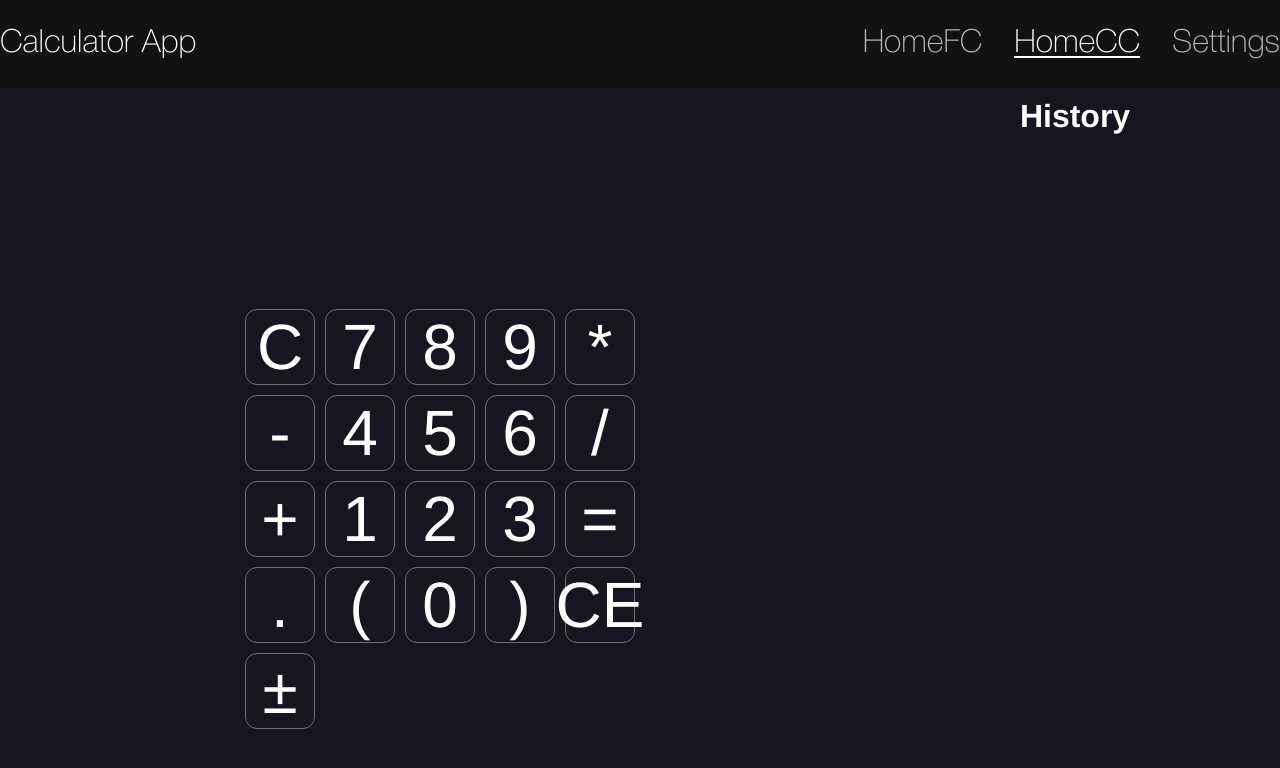
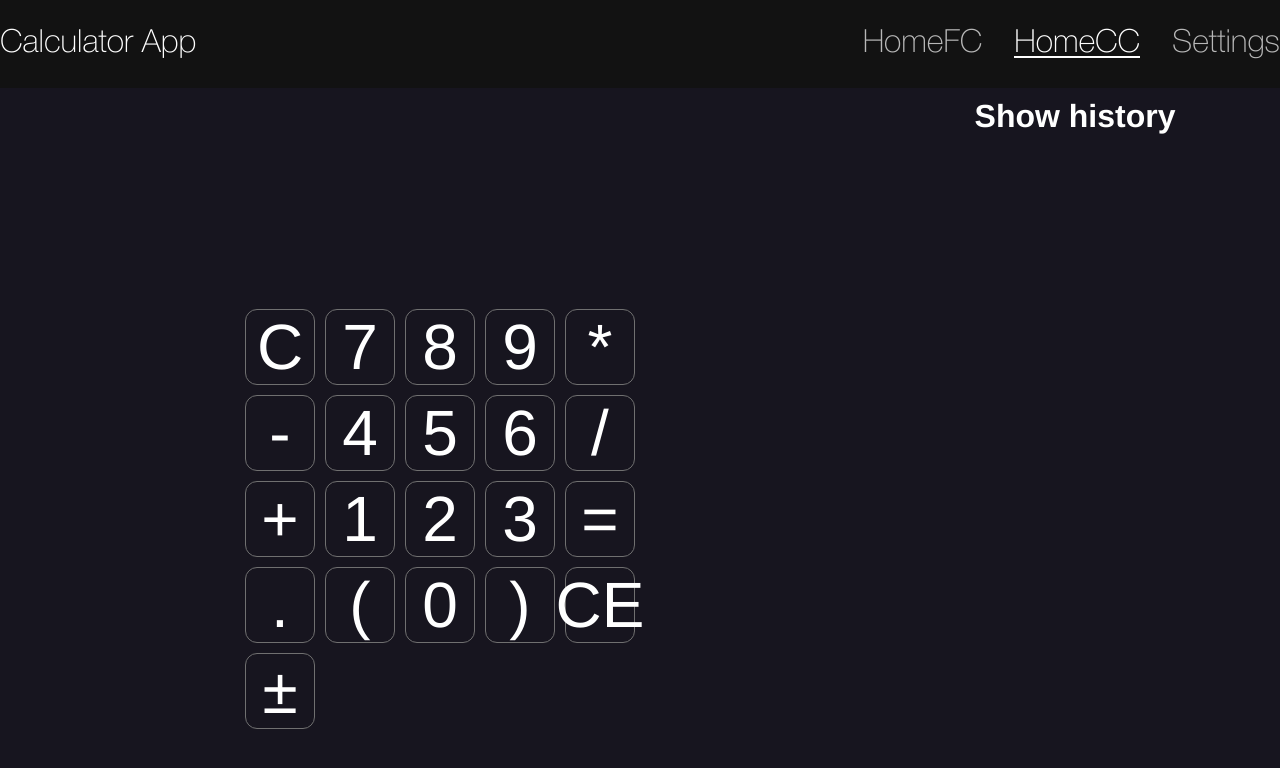
Before and after one commit to UladzislauPapliouka/calculator, a React (Create React App) app: page /class/home in a window 1280 px wide. Shown: the top 768 px of the page. Built offline with nearby package versions, Linux system fonts and the light colour scheme.

Commit message:
feat: add open/close history

```diff
--- a/src/components/History/index.jsx
+++ b/src/components/History/index.jsx
@@ -1,28 +1,54 @@
-import React, { PureComponent } from 'react';
+import React, { PureComponent, useState } from 'react';
 import * as PropTypes from 'prop-types';
 
 import { HistoryOperation, HistoryWrapper, Title } from './styled';
 
-const FuncHistory = ({ history }) => (
-  <HistoryWrapper>
-    <Title>History</Title>
-    {history.map((his) => (
-      <HistoryOperation key={his}>{his}</HistoryOperation>
-    ))}
-  </HistoryWrapper>
-);
+const FuncHistory = ({ history }) => {
+  const [isOpen, setIsOpen] = useState(false);
+  const toggleHistory = () => setIsOpen(!isOpen);
+  const historyList = history.length ? (
+    history.map((his) => <HistoryOperation key={his}>{his}</HistoryOperation>)
+  ) : (
+    <HistoryOperation>No operation yet...</HistoryOperation>
+  );
+  return (
+    <HistoryWrapper>
+      <Title onClick={toggleHistory}>
+        {isOpen ? 'Hide history' : 'Show history'}
+      </Title>
+      {isOpen && historyList}
+    </HistoryWrapper>
+  );
+};
 FuncHistory.defaultProps = { history: [] };
 FuncHistory.propTypes = { history: PropTypes.arrayOf(PropTypes.string) };
 
 class ClassHistory extends PureComponent {
+  constructor(props) {
+    super(props);
+    this.state = {
+      isOpen: false,
+    };
+  }
+
+  toggleHistory = () =>
+    this.setState((prevState) => ({ isOpen: !prevState.isOpen }));
+
   render() {
     const { history } = this.props;
+    const { isOpen } = this.state;
+    const { toggleHistory } = this;
+    const historyList = history.length ? (
+      history.map((his) => <HistoryOperation key={his}>{his}</HistoryOperation>)
+    ) : (
+      <HistoryOperation>No operation yet...</HistoryOperation>
+    );
     return (
       <HistoryWrapper>
-        <Title>History</Title>
-        {history.map((his) => (
-          <HistoryOperation key={his}>{his}</HistoryOperation>
-        ))}
+        <Title onClick={toggleHistory}>
+          {isOpen ? 'Hide history' : 'Show history'}
+        </Title>
+        {isOpen && historyList}
       </HistoryWrapper>
     );
   }
```
